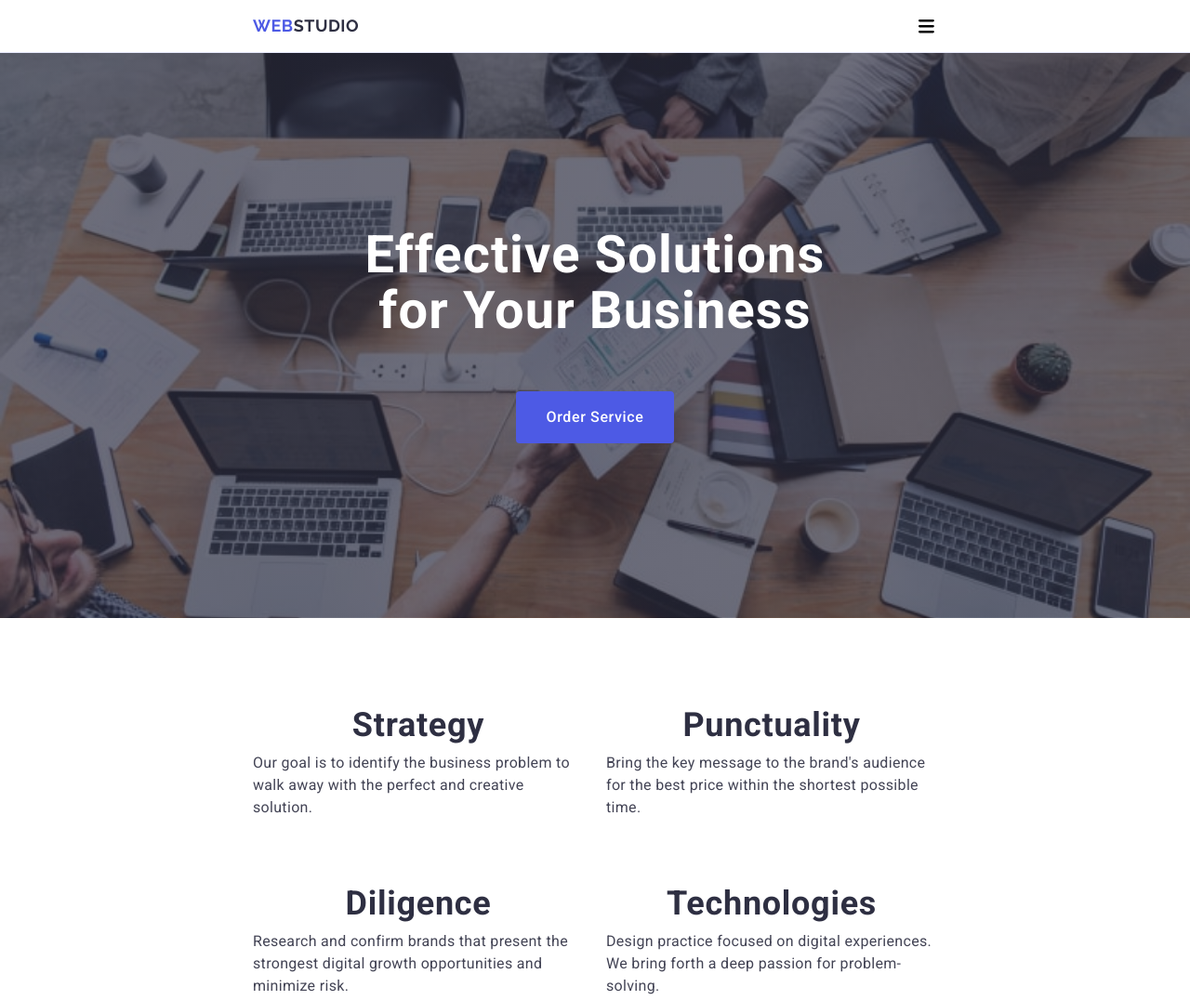
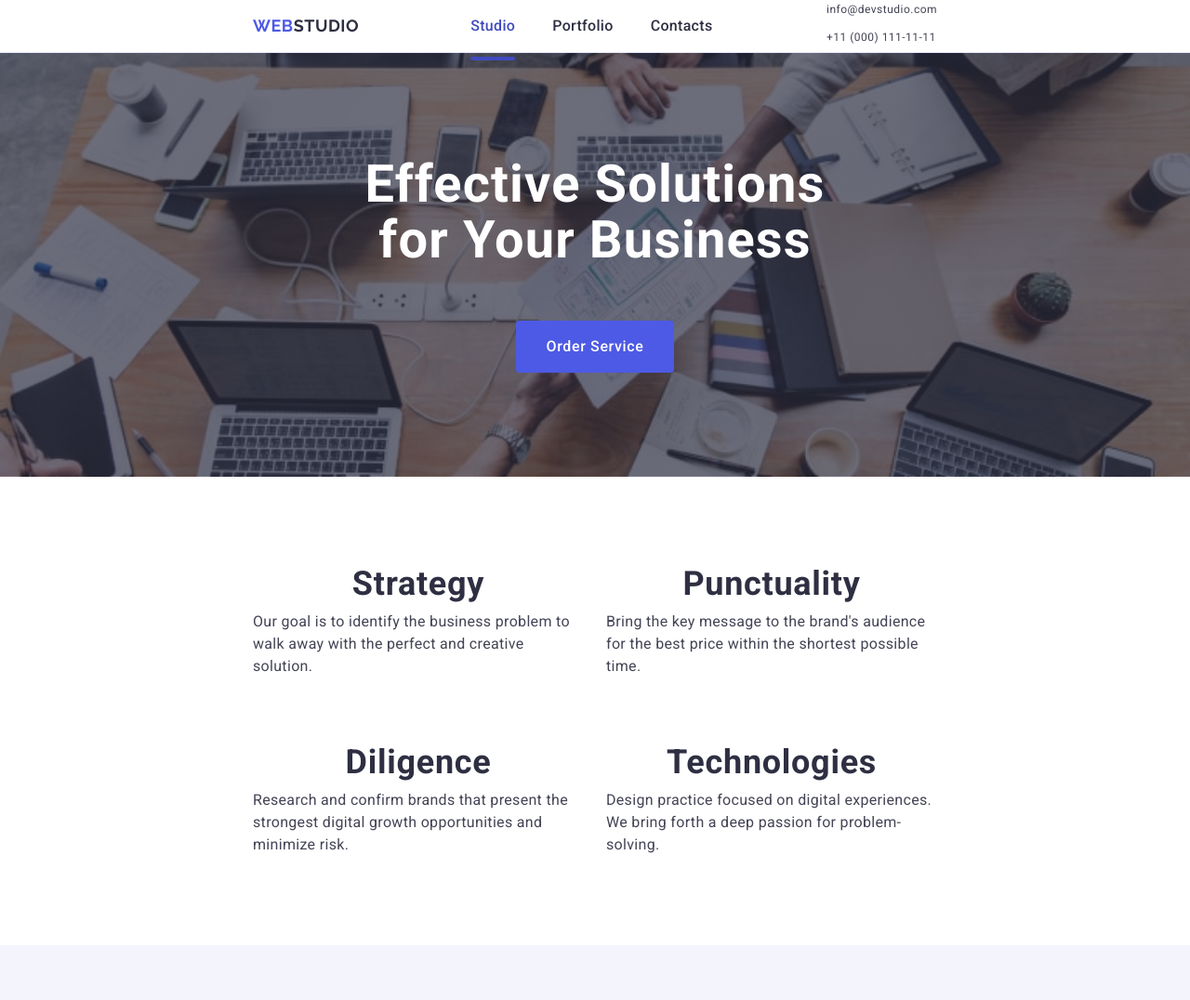
Before and after one commit to atmsko/goit-markup-hw-06, a plain HTML site: page index.html in a window 1280 px wide. Shown: the top 1076 px of the page at 93% size. Drawn offline with nearby package versions, Linux system fonts and the light colour scheme; files whose address does not match are found by name.

Commit message:
260420241304

```diff
--- a/css/styles.css
+++ b/css/styles.css
@@ -257,9 +257,10 @@ img {
     max-width: 1440px;
     /* height: 800px; */
     margin: 0 auto;
+    padding: 72px 0 72px;
     /* padding-left: 472px; */
     padding-top: 188px;
-    padding-bottom: 188px;
+    /* padding-bottom: 188px; */
     align-items: center;
     background-image: linear-gradient(rgba(46, 47, 66, 0.7),rgba(46, 47, 66, 0.7)), url(../images/hero-mob.jpg);
     background-repeat: no-repeat;
@@ -838,10 +839,74 @@ transform: translate(-50%, -50%);
     .container {
         width: 768px;
     }
+    .nav-list {
+        display: flex;
+        gap: 40px;
+    }
+    .header-logo {
+        margin-right: 120px;
+    }
+    .nav-link {
+        font-weight: 500;
+        font-size: 16px;
+        line-height: 1.5;
+        letter-spacing: 0.02em;
+        color: #2e2f42;
+        display: block;
+        padding: 24px 0 24px;
+        position: relative;
+    }
+    .current::after {
+        content: "";
+        width: 100%;
+        position: absolute;
+        left: 0;
+        bottom: -1px;
+        height: 4px;
+        background-color: #404bbf;
+        border-radius: 2px;
+    }
+    .current {
+        color: #404bbf;
+        transition: color 250ms cubic-bezier(0.4, 0, 0.2, 1);
+    }
+    .header-link:active,
+    .header-link:hover,
+    .header-link:focus {
+        color: #404bbf;
+    }
+    .address-list {
+        display: flex;
+        flex-direction: column;
+        /* gap: 40px; */
+        gap: 12px;
+        margin-left: auto;
+    }
+    .address-link {
+        font-weight: 400;
+        /* font-size: 16px; */
+        font-size: 12px;
+        /* line-height: 1.5;
+        letter-spacing: 0.02em; */
+        line-height: 1.17;
+        letter-spacing: 0.04em;
+        color: #434455;
+        transition: color 250ms cubic-bezier(0.4, 0, 0.2, 1);
+    }
+    .address-link:hover {
+        color: #404bbf;
+    }
+    .menu-open-btn {
+        display: none;
+    }
+    .address {
+        display: block;
+    }
     .slogan-title {
         font-size: 56px;
     }
     .slogan {
+        padding: 112px 0 112px;
         background-image: linear-gradient(rgba(46, 47, 66, 0.7),rgba(46, 47, 66, 0.7)), url(../images/hero-tabl.jpg);
     }
     @media screen and (min-resolution: 2dppx), (min-resolution: 192dpi) {
```
